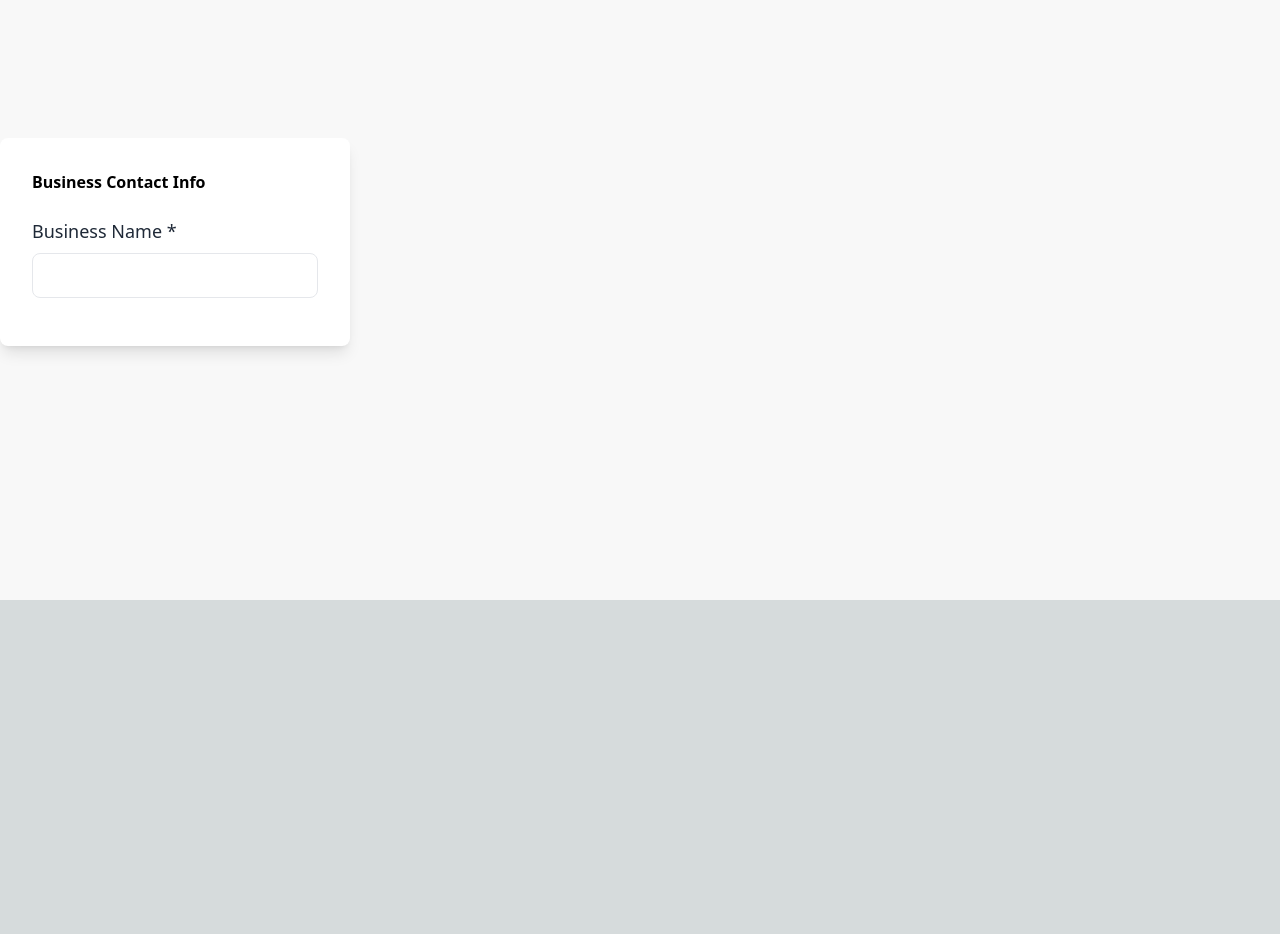
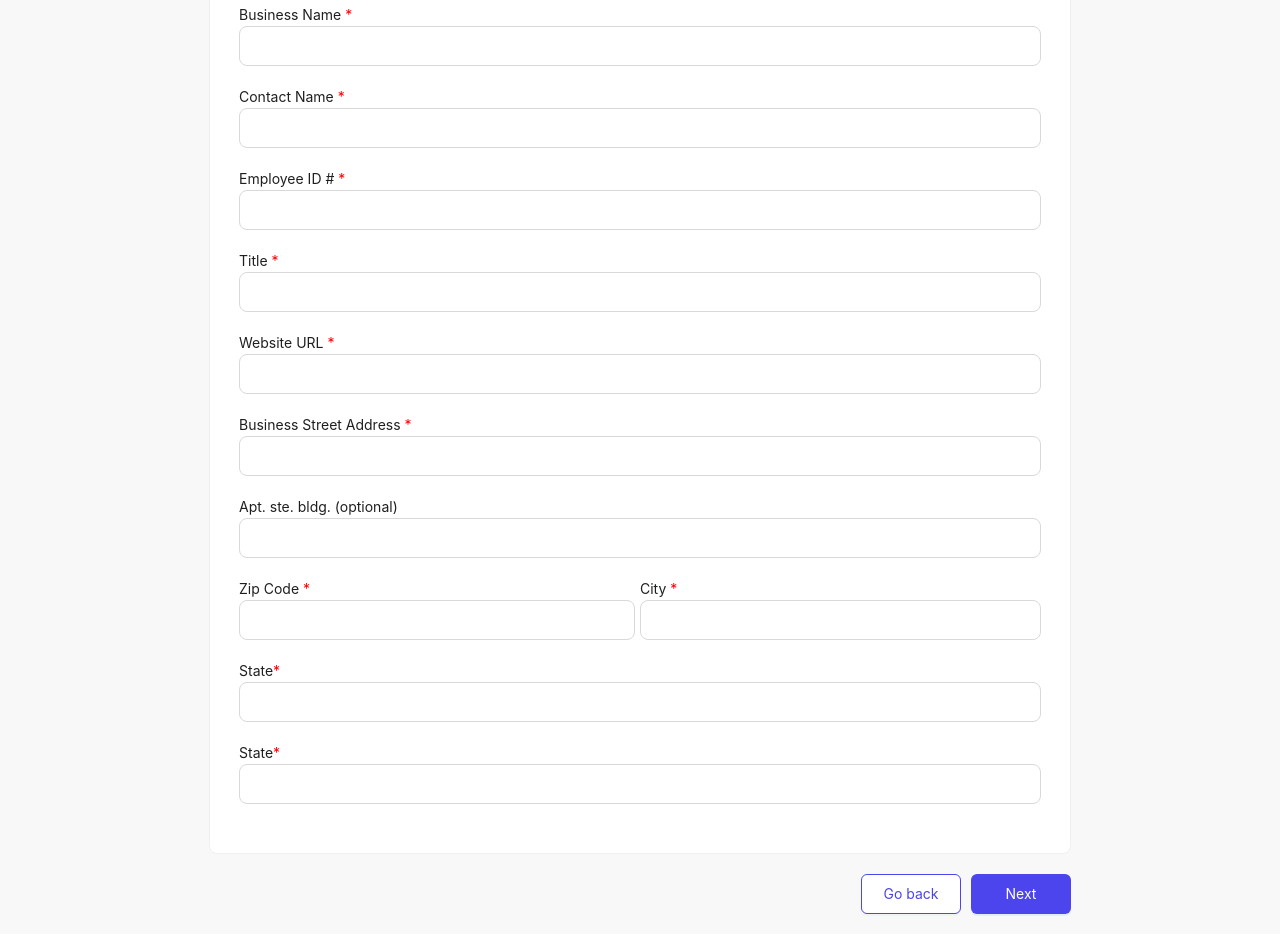
Before and after one commit to techtic-full-stack/clustir-web, a Next.js app in the folder clustir-frontend/: page /onboard in a window 1280 px wide. Shown: the part 200-1134 px from the top of the page. Before the commit the page ends 800 px from the top, so only its background shows below. Built offline with nearby package versions, Linux system fonts and the light colour scheme.

Commit message:
issue fixed

```diff
--- a/clustir-frontend/package.json
+++ b/clustir-frontend/package.json
@@ -10,12 +10,15 @@
   },
   "dependencies": {
     "antd": "^5.15.3",
+    "formik": "^2.4.5",
     "next": "14.1.4",
     "react": "^18",
     "react-dom": "^18",
-    "sass": "^1.72.0"
+    "sass": "^1.72.0",
+    "yup": "^1.4.0"
   },
   "devDependencies": {
+    "@babel/runtime": "^7.15.4",
     "@types/node": "^20",
     "@types/react": "^18",
     "@types/react-dom": "^18",
--- a/clustir-frontend/src/components/BusinessContactInfo.tsx
+++ b/clustir-frontend/src/components/BusinessContactInfo.tsx
@@ -1,21 +1,201 @@
+import { Col, Row, Input, Card, Button, Form } from "antd";
 import { useState } from "react";
+import { Formik, } from "formik";
+import * as Yup from "yup";
+import { ErrorMessage } from "formik";
 
-const BusinessContactInfo = () => {
+interface FormValues {
+  businessName: string;
+  contactName: string;
+  employerID: string;
+  title: string;
+  websiteURL: string;
+  businessStreetAddress: string;
+  aptSteBldg?: string; // optional field
+  zipCode: string;
+  city: string;
+  state: string;
+  mobile: string;
+}
+
+const initialValues = {
+  businessName: "",
+  contactName: "",
+  employerID: "",
+  title: "",
+  websiteURL: "",
+  businessStreetAddress: "",
+  aptSteBldg: "",
+  zipCode: "",
+  city: "",
+  state: "",
+  mobile: "",
+};
+
+const validationSchema = Yup.object({
+  businessName: Yup.string().required("Required"),
+  contactName: Yup.string().required("Required"),
+  employerID: Yup.string().required("Required"),
+  title: Yup.string().required("Required"),
+  websiteURL: Yup.string().required("Required"),
+  businessStreetAddress: Yup.string().required("Required"),
+  aptSteBldg: Yup.string(),
+  zipCode: Yup.string().required("Required"),
+  city: Yup.string().required("Required"),
+  state: Yup.string().required("Required"),
+  mobile: Yup.string().required("Required"),
+});
+const BusinessContactInfo = ({
+  OnBoardData,
+  setOnBoardData,
+}: {
+  OnBoardData: any;
+  setOnBoardData: any;
+}) => {
+  const onSubmit = (values: FormValues) => {
+
+    try {
+      console.log("values :>> ", values);
+    } catch (error) { }
+  };
   return (
-    <div className="flex items-center justify-center h-full">
-      <div className="flex flex-col bg-[#FFFFFF] p-8 rounded-lg shadow-lg">
-        <h2 className="text-black font-bold mb-6">Business Contact Info</h2>
-        <div className="inner-card">
-          {/* Insert your form fields here */}
-          {/* Example field */}
-          <div className="mb-4">
-            <label htmlFor="businessName" className="text-gray-800 block mb-2">Business Name *</label>
-            <input type="text" id="businessName" className="w-full px-3 py-2 border rounded-lg" />
-          </div>
-          {/* Add more fields as needed */}
-        </div>
-      </div>
-    </div>
+    <>
+      <h2 className="text-black mb-6 text-[25px]">Business Contact Info</h2>
+      <Formik
+        initialValues={initialValues}
+        validationSchema={validationSchema}
+        onSubmit={onSubmit}
+        enableReinitialize
+      >
+        {({ isSubmitting,errors }) => {
+          console.log('errors :>> ',isSubmitting, errors);
+          return (
+            <Form>
+              <Card className="flex flex-col bg-[#FFFFFF] p-[5px] rounded-lg w-[862px]">
+                <div className="text-[18px]">CONTACT INFORMATION </div>
+
+                <Row className="my-[14] sm:mb-5">
+                  <Col span={24} className="mb-5 sm:mb-0">
+                    <div>
+                      Business Name <span className="text-[red]">*</span>
+                    </div>
+                    <Input size="large" id="businessName" name="businessName" />
+                    <ErrorMessage name="businessName">
+                      {(msg) => <div className="text-red-500">{msg}</div>}
+                    </ErrorMessage>
+                  </Col>
+                </Row>
+
+
+                <Row className="my-[14] sm:mb-5">
+                  <Col span={24} className="mb-5 sm:mb-0">
+                    <div>
+                      Contact Name <span className="text-[red]">*</span>
+                    </div>
+                    <Input size="large" id="contactName" name="contactName" />
+                  </Col>
+                </Row>
+
+                <Row className="my-[14] sm:mb-5">
+                  <Col span={24} className="mb-5 sm:mb-0">
+                    <div>
+                      Employee ID # <span className="text-[red]">*</span>
+                    </div>
+                    <Input size="large" id="employerID" name="employerIDs" />
+                  </Col>
+                </Row>
+                <Row className="my-[14] sm:mb-5">
+                  <Col span={24} className="mb-5 sm:mb-0">
+                    <div>
+                      Title <span className="text-[red]">*</span>
+                    </div>
+                    <Input size="large" id="title" name="title" />
+                  </Col>
+                </Row>
+
+                <Row className="my-[14] sm:mb-5">
+                  <Col span={24} className="mb-5 sm:mb-0">
+                    <div>
+                      Website URL <span className="text-[red]">*</span>
+                    </div>
+                    <Input size="large" id="websiteURL" name="websiteURL" />
+                  </Col>
+                </Row>
+
+                <Row className="my-[14] sm:mb-5">
+                  <Col span={24} className="mb-5 sm:mb-0">
+                    <div>
+                      Business Street Address{" "}
+                      <span className="text-[red]">*</span>
+                    </div>
+                    <Input
+                      size="large"
+                      id="businessStreetAddress"
+                      name="businessStreetAddress"
+                    />
+                  </Col>
+                </Row>
+
+                <Row className="my-[14] sm:mb-5">
+                  <Col span={24} className="mb-5 sm:mb-0">
+                    <div>Apt. ste. bldg. (optional)</div>
+                    <Input name="aptSteBldg" id="aptSteBldg" size="large" />
+                  </Col>
+                </Row>
+                <Row className="my-[14]  sm:mb-5">
+                  <Col span={12} className="pr-[5px] sm:mb-0">
+                    <div>
+                      Zip Code <span className="text-[red]">*</span>
+                    </div>
+                    <Input size="large" id="zipCode" name="zipCode" />
+                  </Col>
+                  <Col span={12} className="sm:mb-0">
+                    <div>
+                      City <span className="text-[red]">*</span>
+                    </div>
+                    <Input size="large" name="city" id="city" />
+                  </Col>
+                </Row>
+
+                <Row className="my-[14] sm:mb-5">
+                  <Col span={24} className="mb-5 sm:mb-0">
+                    <div>
+                      State<span className="text-[red]">*</span>
+                    </div>
+                    <Input size="large" id="state" name="state" />
+                  </Col>
+                </Row>
+
+                <Row className="my-[14] sm:mb-5">
+                  <Col span={24} className="mb-5 sm:mb-0">
+                    <div>
+                      State<span className="text-[red]">*</span>
+                    </div>
+                    <Input size="large" id="state" name="state" />
+                  </Col>
+                </Row>
+              </Card>
+              <div className="flex justify-end py-[20px]">
+                <Button
+                  type="default"
+                  className="text-[#4C45EE]  border-[#4C45EE] mr-[10px] w-[100px] h-[40px]"
+                >
+                  Go back
+                </Button>
+                <Button
+                  loading={isSubmitting}
+                  type="primary"
+                  htmlType="submit"
+                  className="bg-[#4C45EE] text-white w-[100px] h-[40px]"
+                >
+                  Next
+                </Button>
+              </div>{" "}
+            </Form>
+          );
+        }}
+      </Formik>
+    </>
   );
 };
 
--- a/clustir-frontend/src/components/Layout.tsx
+++ b/clustir-frontend/src/components/Layout.tsx
@@ -22,7 +22,9 @@ const Layout = ({ children }: LayoutWrapperType) => {
 
       {/* Child */}
 
-      <div className="flex flex-grow bg-[#F8F8F8]">{children}</div>
+      <div className="flex justify-center items-center flex-grow bg-[#F8F8F8] ">
+        {children}
+      </div>
 
       {/* Footer */}
     </div>
--- a/clustir-frontend/src/components/onboardProcess.tsx
+++ b/clustir-frontend/src/components/onboardProcess.tsx
@@ -3,7 +3,14 @@ import BusinessContactInfo from "./BusinessContactInfo";
 
 const OnboardProcess = () => {
   const [step, setStep] = useState(0);
+  const [OnBoardData, setOnBoardData] = useState({});
 
-  return <>{step === 0 && <BusinessContactInfo />}</>;
+  return (
+    <>
+      {step === 0 && (
+        <BusinessContactInfo setOnBoardData={setOnBoardData} OnBoardData={OnBoardData} />
+      )}
+    </>
+  );
 };
 export default OnboardProcess;
```
Also changed, not shown: 1 other file (tests, documents, lock files or other folders).
